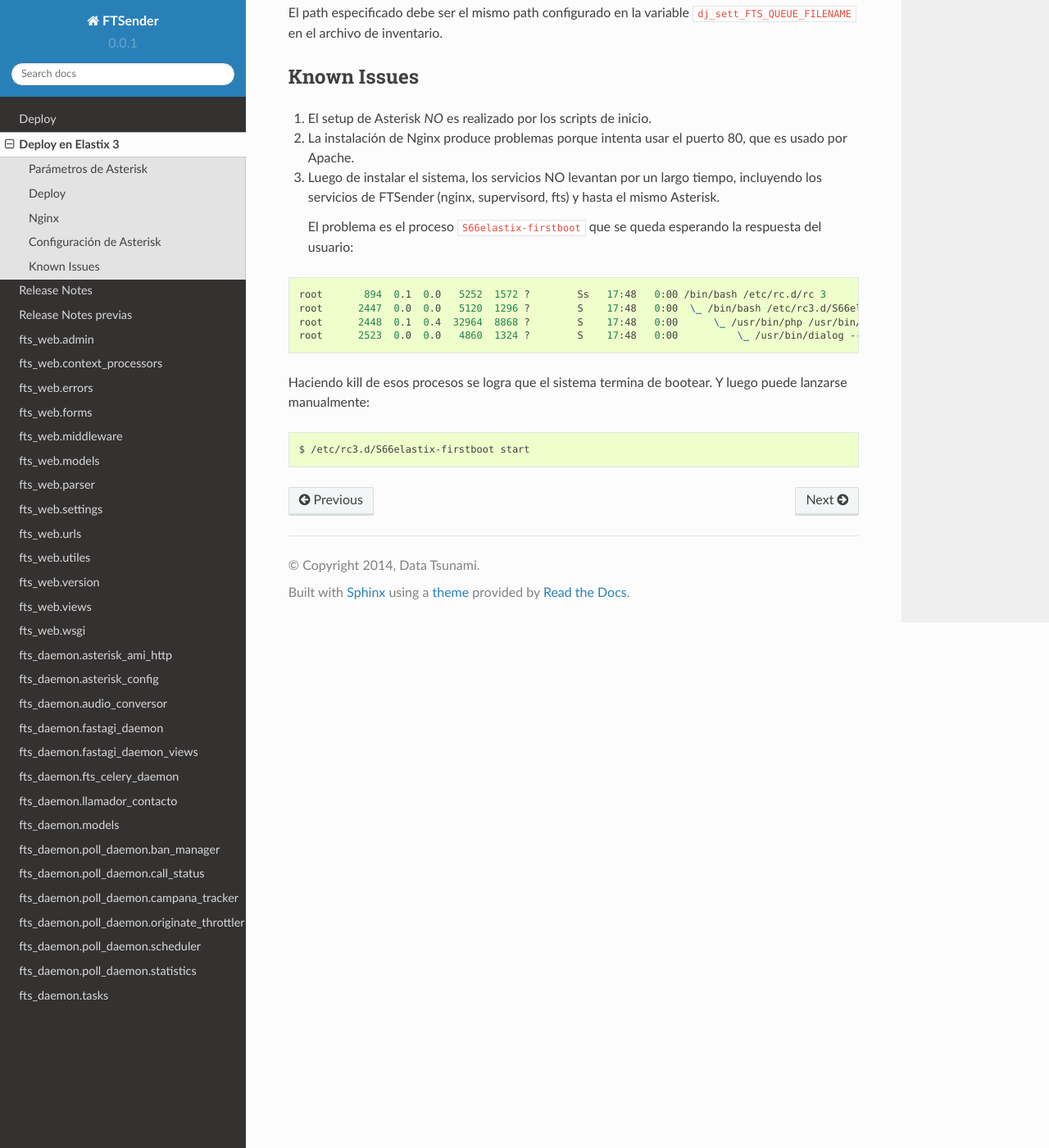
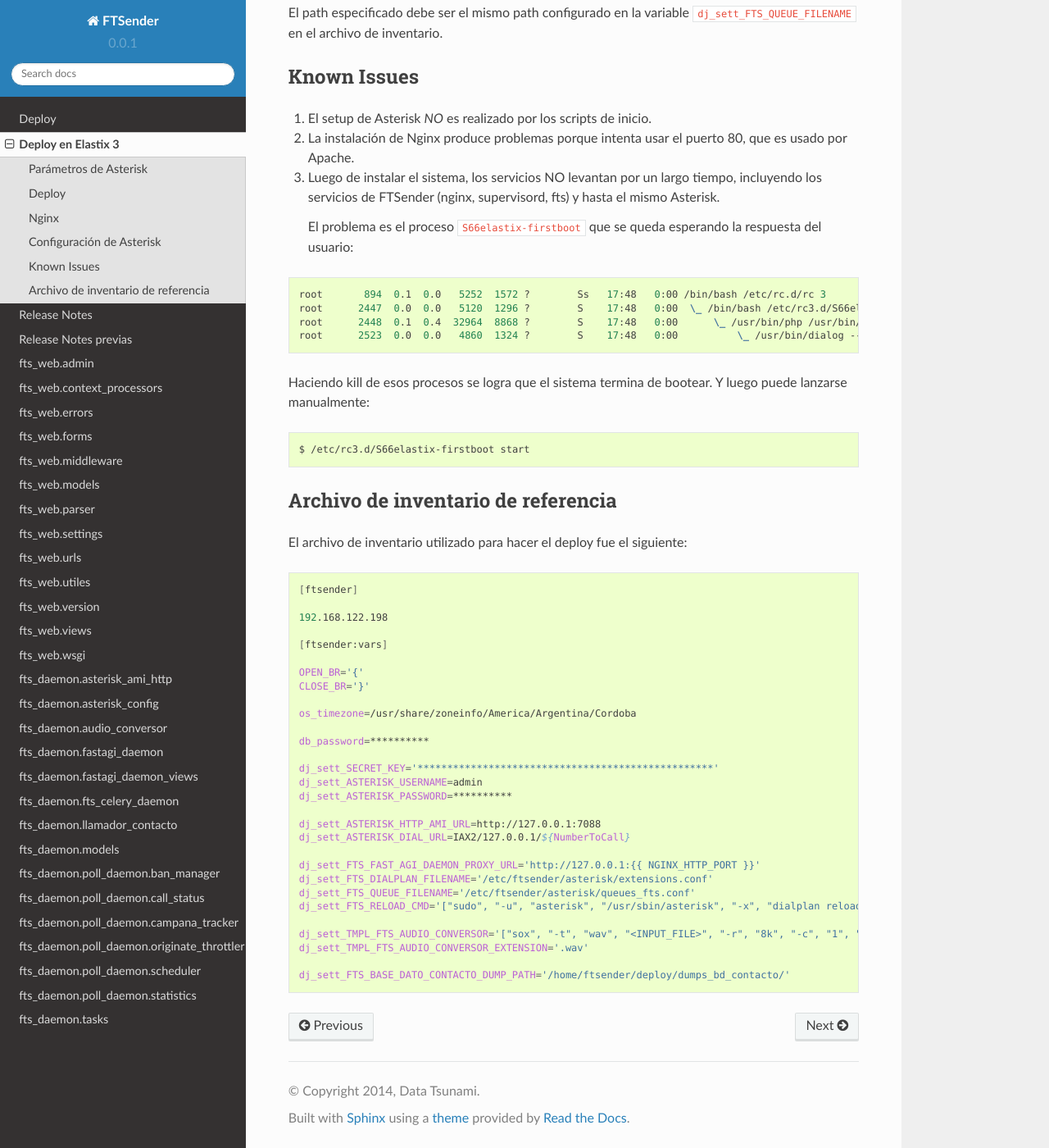
Before and after one commit to aybaker/omnicontact, a Sphinx documentation site: the page built from docs/deploy_elastix3.rst, in a window 1280 px wide and 1400 px high, scrolled down 2550 px. Shown: the whole window at 82% size. Built offline with Sphinx 7.4.7 and the Read the Docs theme 2.0.0, drawn with Linux system fonts in a browser that asks for light colours.

Commit message:
Update deploy en Elastix 3

```diff
--- a/docs/deploy_elastix3.rst
+++ b/docs/deploy_elastix3.rst
@@ -176,3 +176,42 @@ puede lanzarse manualmente:
 .. code::
 
     $ /etc/rc3.d/S66elastix-firstboot start
+
+
+Archivo de inventario de referencia
+----------------------
+
+El archivo de inventario utilizado para hacer el deploy fue
+el siguiente:
+
+.. code::
+
+	[ftsender]
+
+	192.168.122.198
+
+	[ftsender:vars]
+
+	OPEN_BR='{'
+	CLOSE_BR='}'
+
+	os_timezone=/usr/share/zoneinfo/America/Argentina/Cordoba
+
+	db_password=**********
+
+	dj_sett_SECRET_KEY='**************************************************'
+	dj_sett_ASTERISK_USERNAME=admin
+	dj_sett_ASTERISK_PASSWORD=**********
+
+	dj_sett_ASTERISK_HTTP_AMI_URL=http://127.0.0.1:7088
+	dj_sett_ASTERISK_DIAL_URL=IAX2/127.0.0.1/${NumberToCall}
+
+	dj_sett_FTS_FAST_AGI_DAEMON_PROXY_URL='http://127.0.0.1:{{ NGINX_HTTP_PORT }}'
+	dj_sett_FTS_DIALPLAN_FILENAME='/etc/ftsender/asterisk/extensions.conf'
+	dj_sett_FTS_QUEUE_FILENAME='/etc/ftsender/asterisk/queues_fts.conf'
+	dj_sett_FTS_RELOAD_CMD='["sudo", "-u", "asterisk", "/usr/sbin/asterisk", "-x", "dialplan reload"]'
+
+	dj_sett_TMPL_FTS_AUDIO_CONVERSOR='["sox", "-t", "wav", "<INPUT_FILE>", "-r", "8k", "-c", "1", "-e", "signed-integer", "-t", "wav", "<OUTPUT_FILE>"]'
+	dj_sett_TMPL_FTS_AUDIO_CONVERSOR_EXTENSION='.wav'
+
+	dj_sett_FTS_BASE_DATO_CONTACTO_DUMP_PATH='/home/ftsender/deploy/dumps_bd_contacto/'
```
